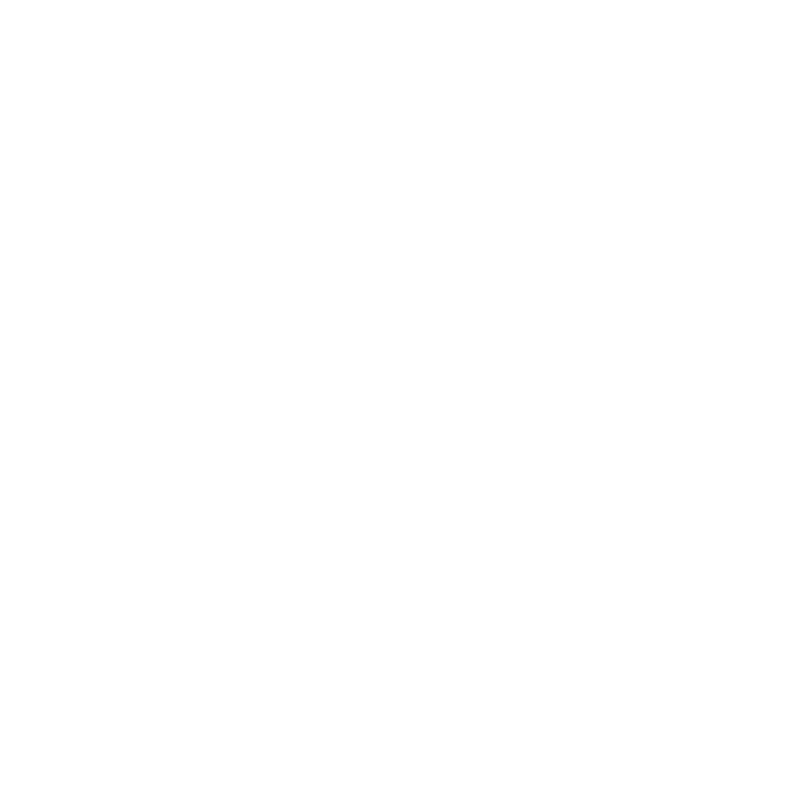
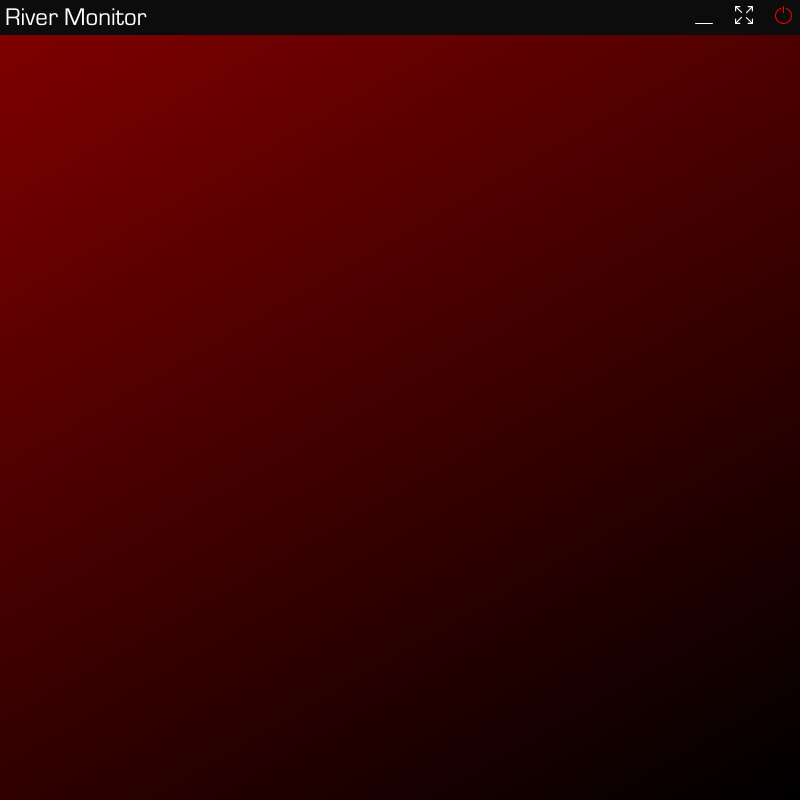
Before and after one commit to MarcoFMig/Elab3_IoT, an Electron app: page River-monitoring/src/index.html in a window 800 px wide. Drawn offline with Linux system fonts and the light colour scheme.

Commit message:
Created initial GUI

```diff
--- a/River-monitoring/src/index.html
+++ b/River-monitoring/src/index.html
@@ -2,10 +2,29 @@
 <html lang="en">
   <header>
     <title>River Monitor</title>
+    <meta name="viewport" content="width=device-width, initial-scale=1.0">
+    <link rel="stylesheet" type="text/css" href="./resources/css/main.css" />
+    <link rel="stylesheet" type="text/css" href="./resources/css/frame.css" />
+    <script src="./resources/javascript/renderer.js"></script>
   </header>
   <body>
     <head>
-
+      <div class="program-bar">
+        <span id="program-title">
+          River Monitor
+        </span>
+        <div id="program-bar-btn-wrapper">
+          <button id="btn-minimize">
+            <img src="./resources/images/vector/minus-line-icon-white.svg">
+          </button>
+          <button id="btn-enlarge">
+            <img src="./resources/images/vector/four-corners-arrows-line-icon-white.svg">
+          </button>
+          <button id="btn-quit">
+            <img src="./resources/images/vector/power-off-line-icon-red.svg">
+          </button>
+        </div>
+      </div>
     </head>
   </body>
 </html>
--- a/River-monitoring/src/main.js
+++ b/River-monitoring/src/main.js
@@ -6,9 +6,13 @@
     width: 800,
     height: 600,
     frame: false,
+    center: true,
+    minWidth: 640,
+    minHeight: 480,
     webPreferences: {
       preload: path.join(__dirname, 'preload.js')
-    }
+    },
+    icon: "./src/resources/images/river-monitoring.ico"
   })
   mainWindow.loadFile('src/index.html')
 }
--- /dev/null
+++ b/River-monitoring/src/resources/css/frame.css
@@ -0,0 +1,43 @@
+.program-bar {
+  width: 100%;
+  min-height: 25px;
+  background-color: #0C0C0C;
+  user-select: none;
+  display: flex;
+}
+.program-bar > #program-title {
+  -webkit-app-region: drag;
+  color: white;
+  padding: 5px;
+  flex-grow: 1;
+}
+.program-bar > #program-bar-btn-wrapper > button {
+  background-color: transparent;
+  border: none;
+  min-height: 20px;
+  height: 100%;
+  margin: 0;
+}
+.program-bar > #program-bar-btn-wrapper {
+  flex-grow: 0;
+}
+.program-bar > #program-bar-btn-wrapper img {
+  padding: 2px;
+  max-height: 18px;
+  max-width: 18px;
+  fill: white;
+}
+
+.program-bar > #program-bar-btn-wrapper > #btn-minimize:hover {
+  background-color: gray;
+}
+.program-bar > #program-bar-btn-wrapper > #btn-minimize:hover > img {
+  content: url(../images/vector/minus-line-icon-white.svg);
+}
+
+.program-bar > #program-bar-btn-wrapper > #btn-quit:hover > img {
+  content: url(../images/vector/power-off-line-icon.svg);
+}
+.program-bar > #program-bar-btn-wrapper > #btn-quit:hover {
+  background-color: red;
+}
--- /dev/null
+++ b/River-monitoring/src/resources/css/main.css
@@ -0,0 +1,26 @@
+@font-face {
+  font-family: 'Eurostile Regular';
+  font-style: normal;
+  font-weight: normal;
+  src: local('Eurostile Regular'), url('./../fonts/eurostile.woff') format('woff');
+}
+@font-face {
+  font-family: 'EuroStyle Normal';
+  font-style: normal;
+  font-weight: normal;
+  src: local('EuroStyle Normal'), url('./../fonts/EuroStyle Normal.woff') format('woff');
+}
+
+* {
+  font-family: Eurostile Regular;
+  font-size: 25px;
+}
+
+body {
+  width: 100vw;
+  height: 100vh;
+  padding: 0;
+  margin: 0;
+  background: rgb(0,0,0);
+  background: linear-gradient(330deg, rgba(0,0,0,1) 0%, rgba(130,0,0,1) 100%);
+}
```
Also changed, not shown: River-monitoring/src/preload.js (+20 -0 lines).
